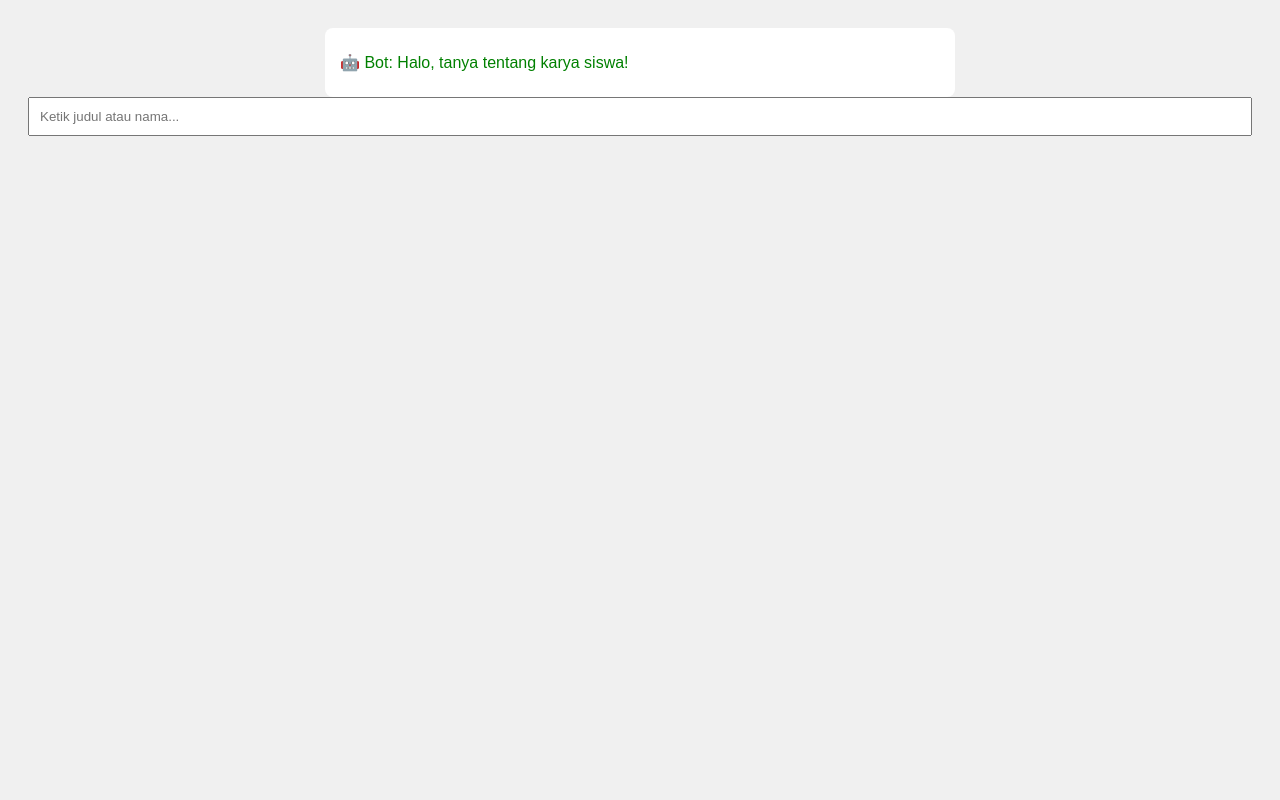
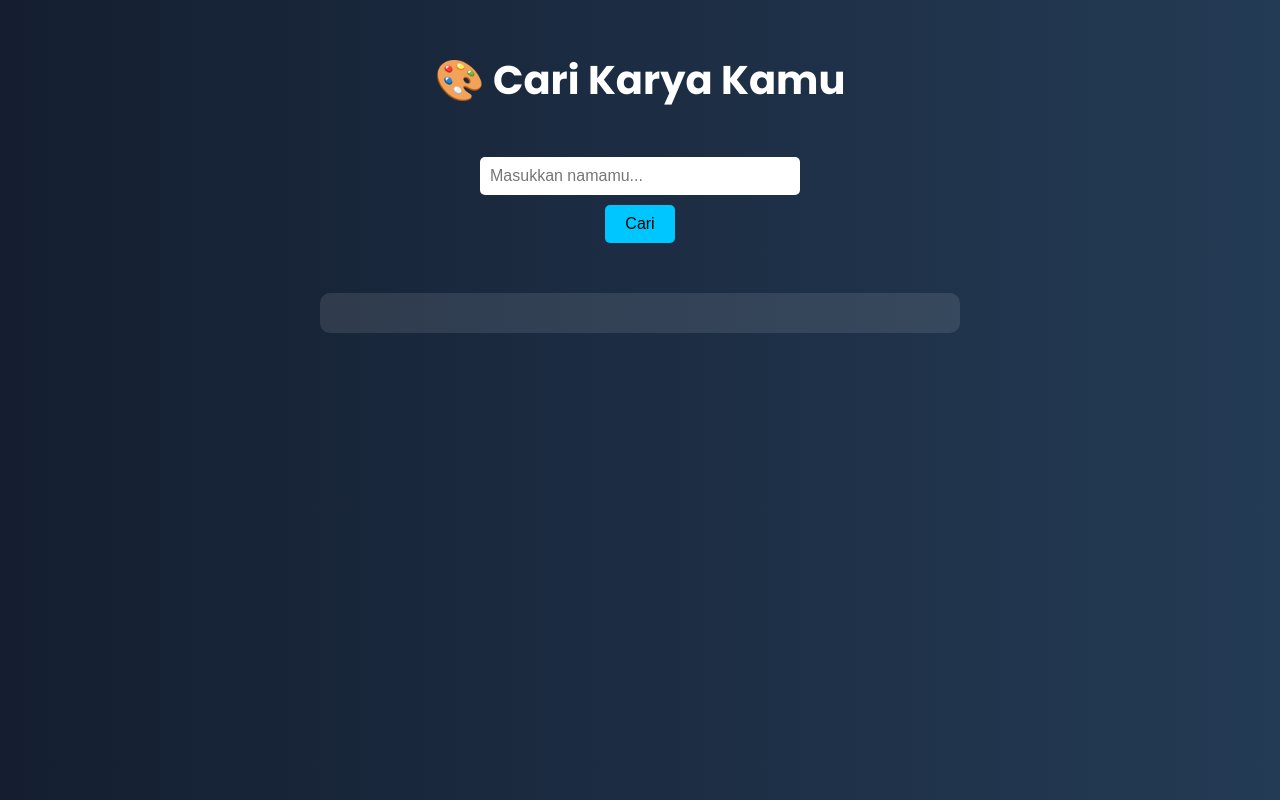
Before and after one commit to alamsendriharto/magetiberkarya, a plain HTML site: page index.html in a window 1280 px wide. Drawn offline with nearby package versions, Linux system fonts and the light colour scheme; no server answers.

Commit message:
Update index.html

```diff
--- a/index.html
+++ b/index.html
@@ -1,64 +1,112 @@
 <!DOCTYPE html>
 <html lang="id">
 <head>
-  <meta charset="UTF-8" />
-  <meta name="viewport" content="width=device-width, initial-scale=1.0"/>
-  <title>Chatbot Karya Siswa</title>
+  <meta charset="UTF-8">
+  <meta name="viewport" content="width=device-width, initial-scale=1.0">
+  <title>Karya Kamu</title>
+  <link href="https://fonts.googleapis.com/css2?family=Poppins:wght@300;500;700&display=swap" rel="stylesheet">
+  <script src="https://cdn.jsdelivr.net/npm/axios/dist/axios.min.js"></script>
   <style>
-    body { font-family: sans-serif; padding: 20px; background: #f0f0f0; }
-    #chat { max-width: 600px; margin: auto; background: #fff; padding: 15px; border-radius: 8px; }
-    .msg { margin: 10px 0; }
-    .user { text-align: right; color: blue; }
-    .bot { text-align: left; color: green; }
-    input[type=text] { width: 100%; padding: 10px; box-sizing: border-box; }
+    body {
+      margin: 0;
+      padding: 0;
+      font-family: 'Poppins', sans-serif;
+      background: linear-gradient(to right, #141e30, #243b55);
+      color: white;
+      display: flex;
+      flex-direction: column;
+      align-items: center;
+      min-height: 100vh;
+      animation: fadeIn 1s ease-in;
+    }
+
+    @keyframes fadeIn {
+      from { opacity: 0; transform: translateY(20px); }
+      to { opacity: 1; transform: translateY(0); }
+    }
+
+    h1 {
+      margin-top: 50px;
+      font-size: 2.5em;
+      animation: slideIn 1s ease-in-out;
+    }
+
+    @keyframes slideIn {
+      from { transform: translateY(-30px); opacity: 0; }
+      to { transform: translateY(0); opacity: 1; }
+    }
+
+    .form-group {
+      margin: 20px;
+      display: flex;
+      flex-direction: column;
+      align-items: center;
+    }
+
+    input[type="text"] {
+      padding: 10px;
+      width: 300px;
+      border: none;
+      border-radius: 5px;
+      font-size: 1em;
+    }
+
+    button {
+      margin-top: 10px;
+      padding: 10px 20px;
+      font-size: 1em;
+      background-color: #00c6ff;
+      border: none;
+      border-radius: 5px;
+      cursor: pointer;
+      transition: background-color 0.3s ease;
+    }
+
+    button:hover {
+      background-color: #0072ff;
+    }
+
+    .result {
+      margin-top: 30px;
+      text-align: center;
+      background-color: rgba(255,255,255,0.1);
+      padding: 20px;
+      border-radius: 10px;
+      width: 80%;
+      max-width: 600px;
+      animation: fadeIn 1s ease-in-out;
+    }
   </style>
 </head>
 <body>
-  <div id="chat">
-    <div class="msg bot">🤖 Bot: Halo, tanya tentang karya siswa!</div>
+  <h1>🎨 Cari Karya Kamu</h1>
+  <div class="form-group">
+    <input type="text" id="namaInput" placeholder="Masukkan namamu...">
+    <button onclick="cariKarya()">Cari</button>
   </div>
-  <input type="text" id="inp" placeholder="Ketik judul atau nama..." />
+  <div id="hasil" class="result"></div>
 
   <script>
-    const appUrl = "https://script.google.com/macros/s/AKfycbwJGVdOje7xKo9Sp6nO0roUxyknW_0pZsGAVbTszVsG2gzIBd2hIf06aui0Zt0ppGwvQQ/exec";
-    let sheetData = [];
-
-    fetch(appUrl)
-      .then(res => res.json())
-      .then(data => { sheetData = data; })
-      .catch(err => console.error("Fetch error", err));
-
-    document.getElementById("inp").addEventListener("keypress", function(e) {
-      if (e.key === "Enter") {
-        const v = e.target.value.trim().toLowerCase();
-        if (!v) return;
-        addMsg(e.target.value, "user");
-        setTimeout(() => replyLocal(v), 500);
-        e.target.value = "";
+    async function cariKarya() {
+      const nama = document.getElementById('namaInput').value.trim();
+      const hasilDiv = document.getElementById('hasil');
+      hasilDiv.innerHTML = '⏳ Mencari karya...';
+      try {
+        const res = await axios.get(`https://script.google.com/macros/s/AKfycbyo_MtTkdztCSWUimZzH5-CHdtN6SO4HfPdeaYBGZ3GVY0n3Z3xcWEsvjZIdWrwvHx_gg/exec?nama=${encodeURIComponent(nama)}`);
+        if (res.data && res.data.karya) {
+          hasilDiv.innerHTML = `
+            <h2>📜 Hasil Ditemukan</h2>
+            <p><strong>Nama:</strong> ${res.data.nama}</p>
+            <p><strong>Judul Karya:</strong> ${res.data.karya}</p>
+            <p><strong>Deskripsi:</strong> ${res.data.deskripsi}</p>
+          `;
+        } else {
+          hasilDiv.innerHTML = '😔 Maaf, karya tidak ditemukan.';
+        }
+      } catch (error) {
+        console.error(error);
+        hasilDiv.innerHTML = '⚠️ Terjadi kesalahan saat mengambil data.';
       }
-    });
-
-    function replyLocal(q) {
-      const found = sheetData.find(r =>
-        r["Nama Siswa"]?.toLowerCase().includes(q) ||
-        r["Judul Karya"]?.toLowerCase().includes(q)
-      );
-      if (found) {
-        addMsg(
-          `Karya: "${found["Judul Karya"]}" oleh ${found["Nama Siswa"]}, kelas ${found["Kelas"]}. Deskripsi: ${found["Deskripsi"]}`,
-          "bot"
-        );
-      } else {
-        addMsg("🤖 Bot: Maaf, saya tidak menemukan karya tersebut.", "bot");
-      }
-    }
-
-    function addMsg(text, cls) {
-      const d = document.createElement("div");
-      d.className = `msg ${cls}`;
-      d.innerHTML = (cls==="user"?"👩‍🏫 Anda":"🤖 Bot") + ": " + text;
-      document.getElementById("chat").appendChild(d);
-      window.scrollTo(0, document.body.scrollHeight);
     }
   </script>
 </body>
```
